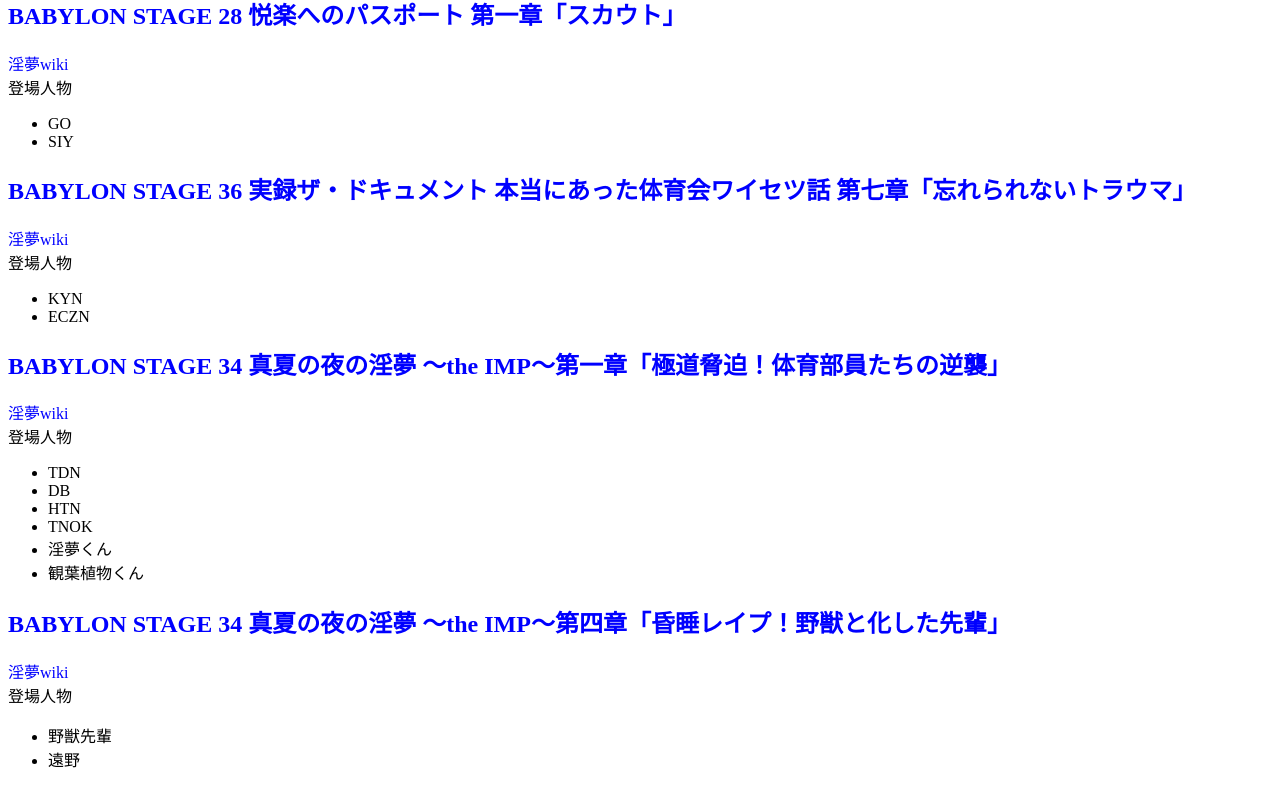
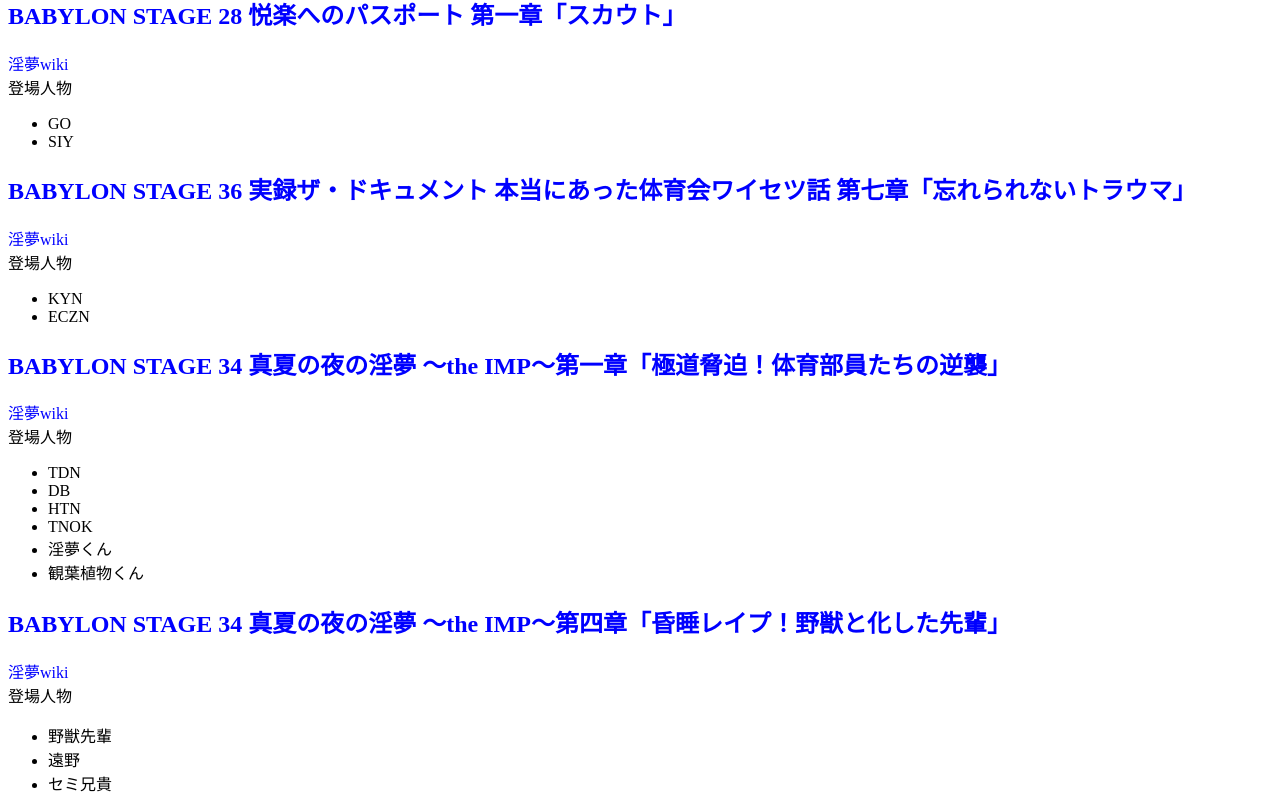
Before and after one commit to nuhunune2/InmLink, a plain HTML site: page index.html in a window 1280 px wide. Shown: the part 2047-2858 px from the top of the page. Before the commit the page ends 2834 px from the top, so only its background shows below. Drawn offline with Linux system fonts and the light colour scheme.

Commit message:
セミ兄貴って書いた

```diff
--- a/index.html
+++ b/index.html
@@ -144,6 +144,7 @@
       <ul>
         <li>野獣先輩</li>
         <li>遠野</li>
+        <li>セミ兄貴</li>
       </ul>
     </p>
   </body>
```
